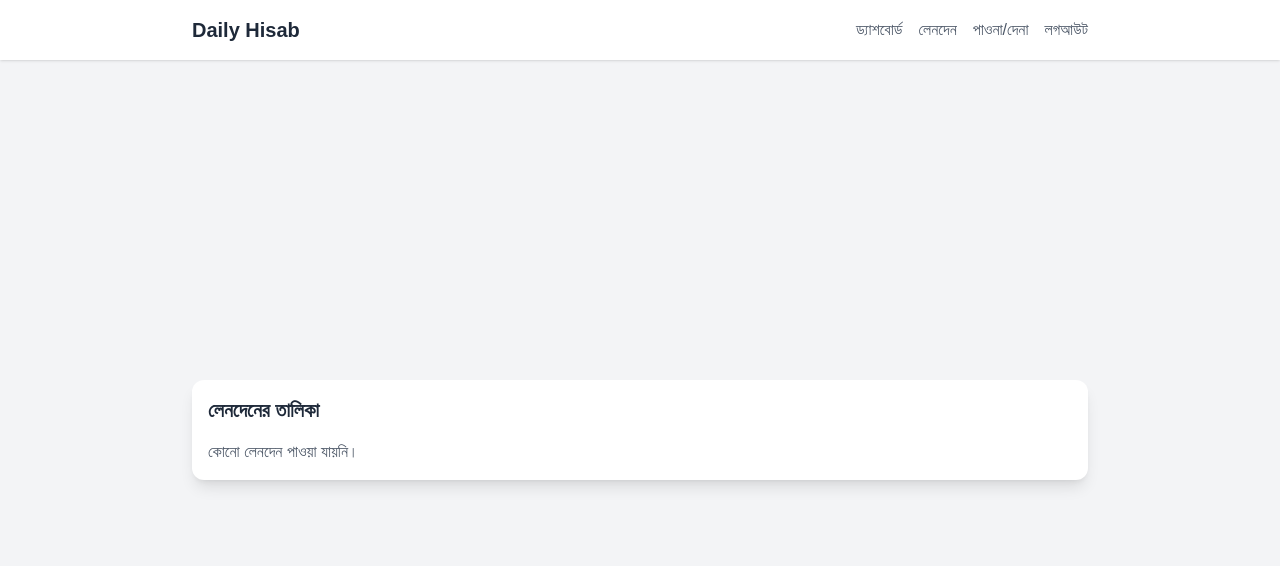
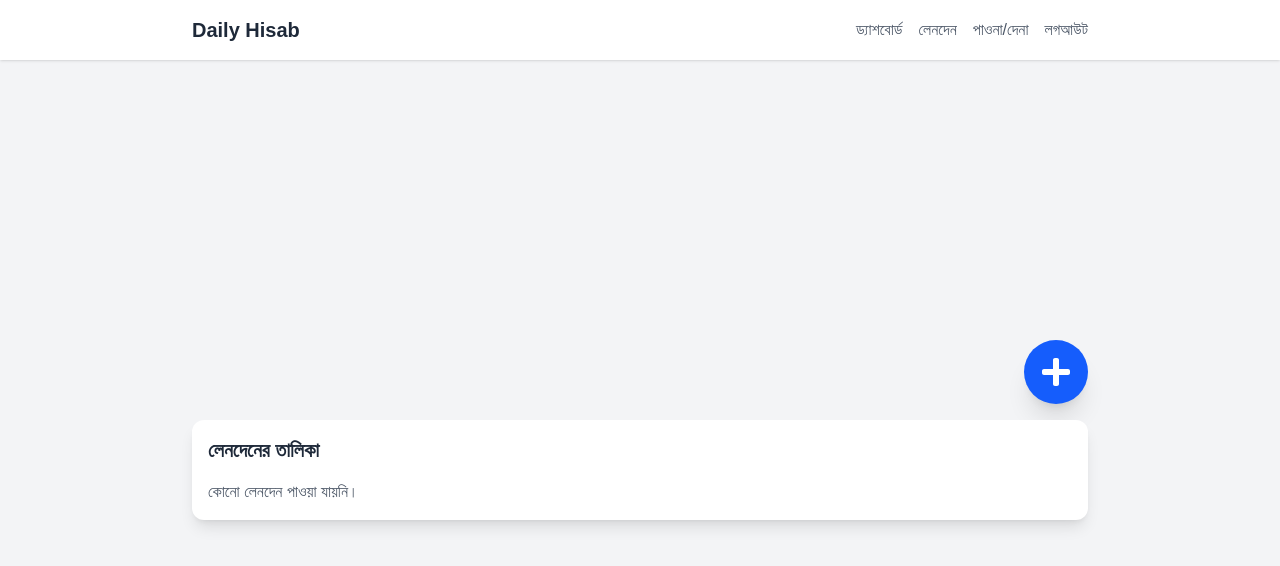
Before and after one commit to mb-shupto/my-daily-hisab, a Next.js app: page /transactions in a window 1280 px wide. Shown: the top 566 px of the page. Built offline with nearby package versions, Linux system fonts and the light colour scheme.

Commit message:
added AddTransactionModal in transactions page

```diff
--- a/src/app/components/AddTransactionModal.tsx
+++ b/src/app/components/AddTransactionModal.tsx
@@ -32,7 +32,7 @@ export default function AddTransactionModal({ onClose, onAdd }: AddTransactionMo
 
   return (
     <div className="fixed inset-0 bg-black bg-opacity-50 flex items-center justify-center z-50">
-      <div className="bg-white rounded-xl p-6 w-full max-w-sm shadow-lg">
+      <div className="bg-white rounded-xl p-6 w-full max-w-sm shadow-lg text-black">
         <div className="flex justify-between items-center mb-4">
           <h2 className="text-xl font-bold text-gray-800">নতুন লেনদেন</h2>
           <button
@@ -56,7 +56,7 @@ export default function AddTransactionModal({ onClose, onAdd }: AddTransactionMo
               aria-label="Transaction type"
               value={type}
               onChange={(e) => setType(e.target.value as 'earning' | 'expense')}
-              className="mt-1 block w-full p-2 border border-gray-300 rounded-lg"
+              className="mt-1 block w-full p-2 border border-gray-300 rounded-lg text-black"
             >
               <option value="earning">উপার্জন</option>
               <option value="expense">খরচ</option>
@@ -71,7 +71,7 @@ export default function AddTransactionModal({ onClose, onAdd }: AddTransactionMo
               type="number"
               value={amount}
               onChange={(e) => setAmount(e.target.value)}
-              className="mt-1 block w-full p-2 border border-gray-300 rounded-lg"
+              className="mt-1 block w-full p-2 border border-gray-300 rounded-lg text-black"
               placeholder="৳ পরিমাণ লিখুন"
               min="0"
               step="0.01"
--- a/src/app/transactions/page.tsx
+++ b/src/app/transactions/page.tsx
@@ -3,7 +3,9 @@
 import React, { useState, useEffect } from 'react';
 import Menubar from '../components/Menubar';
 import TransactionList from '../components/TransactionList';
+import AddTransactionModal from '../components/AddTransactionModal';
 import EditTransactionModal from '../components/EditTransactionModal';
+import { FaPlus } from 'react-icons/fa';
 
 interface Transaction {
   id: string;
@@ -17,6 +19,7 @@ export default function TransactionsPage() {
   const [isMenuOpen, setIsMenuOpen] = useState(false);
   const [transactions, setTransactions] = useState<Transaction[]>([]);
   const [isEditTransactionModalOpen, setIsEditTransactionModalOpen] = useState(false);
+  const [isAddTransactionModalOpen, setIsAddTransactionModalOpen] = useState(false);
   const [editTransaction, setEditTransaction] = useState<Transaction | null>(null);
 
   // Load transactions from localStorage on mount
@@ -29,6 +32,22 @@ export default function TransactionsPage() {
   useEffect(() => {
     localStorage.setItem('transactions', JSON.stringify(transactions));
   }, [transactions]);
+
+  const handleAddTransaction = (
+    type: 'earning' | 'expense',
+    amount: number,
+    description: string
+  ) => {
+    const transaction: Transaction = {
+      id: Math.random().toString(36).slice(2),
+      type,
+      amount,
+      description,
+      date: new Date().toISOString(),
+    };
+    setTransactions((prev) => [...prev, transaction]);
+    setIsAddTransactionModalOpen(false);
+  };
 
   const handleEditTransaction = (
     id: string,
@@ -55,6 +74,16 @@ export default function TransactionsPage() {
     <div className="min-h-screen bg-gray-100 flex flex-col">
       <Menubar isOpen={isMenuOpen} toggleMenu={() => setIsMenuOpen(!isMenuOpen)} />
       <div className="flex-1 flex flex-col items-center justify-center p-4">
+        <div className="w-full max-w-4xl flex justify-end mb-4">
+          <button
+            type="button"
+            title="Add Transaction"
+            onClick={() => setIsAddTransactionModalOpen(true)}
+            className="bg-blue-600 text-white rounded-full p-4 shadow-xl transform transition-transform duration-300 hover:scale-110 active:scale-95"
+          >
+            <FaPlus className="w-8 h-8" />
+          </button>
+        </div>
         <TransactionList
           transactions={transactions}
           onEdit={(id, type, amount, description) => {
@@ -63,6 +92,12 @@ export default function TransactionsPage() {
           }}
           onDelete={handleDeleteTransaction}
         />
+        {isAddTransactionModalOpen && (
+          <AddTransactionModal
+            onClose={() => setIsAddTransactionModalOpen(false)}
+            onAdd={handleAddTransaction}
+          />
+        )}
         {isEditTransactionModalOpen && editTransaction && (
           <EditTransactionModal
             transaction={editTransaction}
```
